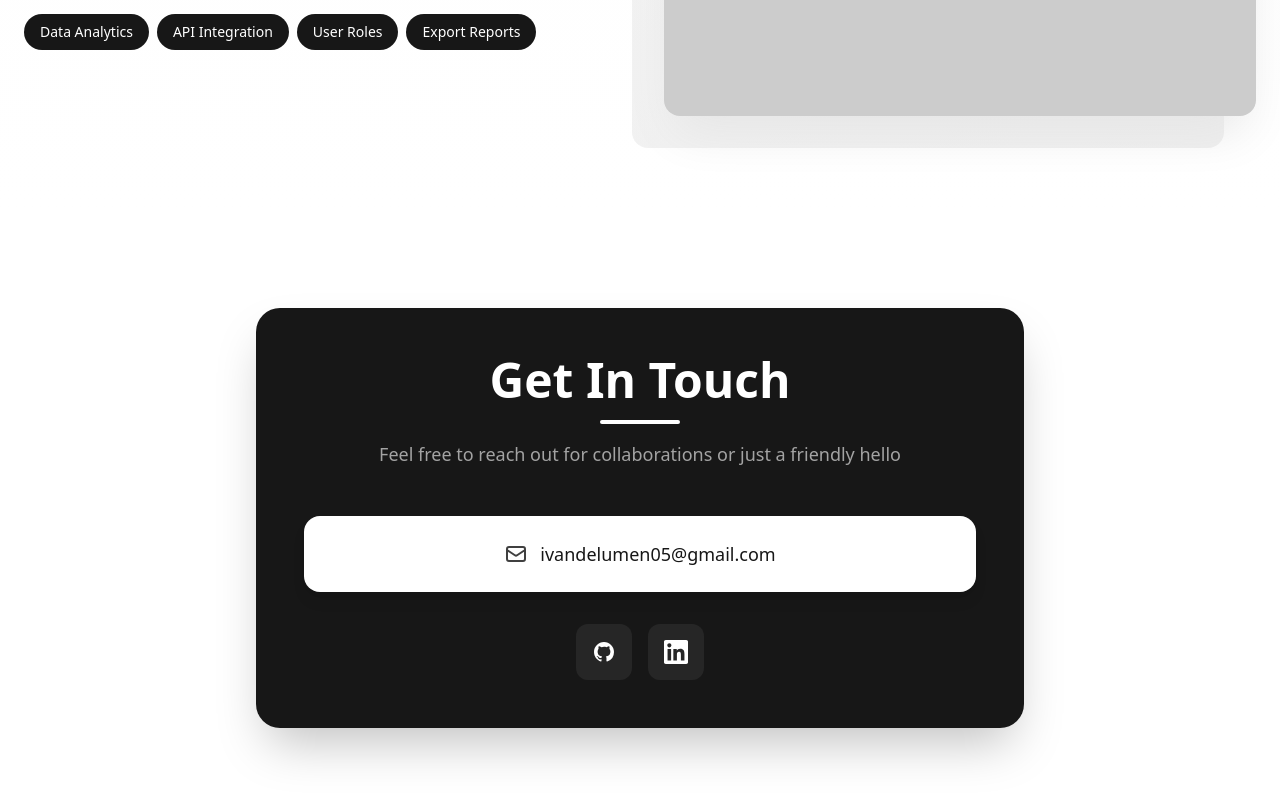
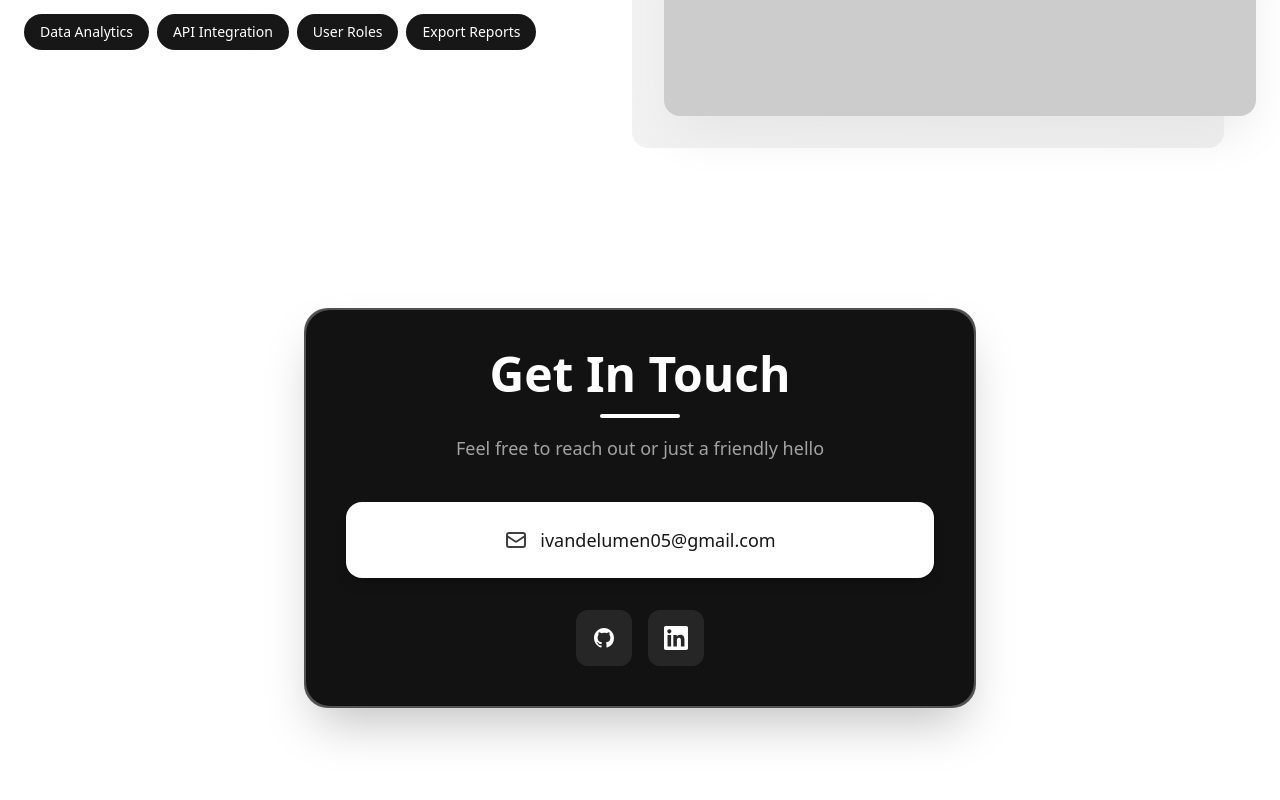
Before and after one commit to delumen-ivan/Portfolio, a React (Vite) app: page / in a window 1280 px wide. Shown: the part 3756-4556 px from the top of the page. Built offline with nearby package versions, Linux system fonts and the light colour scheme.

Commit message:
improve styling for better user experience

```diff
--- a/src/components/sections/Contact.tsx
+++ b/src/components/sections/Contact.tsx
@@ -24,14 +24,17 @@ const Contact = () => {
   return (
     <section id="contact" className="py-24 bg-white relative overflow-hidden">
       <div className="container mx-auto px-6 relative z-10">
-        <div className="max-w-3xl mx-auto bg-neutral-900 rounded-3xl p-12 shadow-2xl">
-          <div className="text-center mb-12">
+        {/* Gray border container (bottom layer) */}
+        <div className="max-w-2xl mx-auto bg-neutral-600 rounded-3xl p-[2px] shadow-2xl">
+          {/* Black content container (top layer) */}
+          <div className="rounded-3xl p-10" style={{ backgroundColor: '#121212' }}>
+            <div className="text-center mb-10">
               <h2 className="text-4xl md:text-5xl font-bold text-white mb-4 font-display">
                 Get In Touch
               </h2>
               <div className="w-20 h-1 bg-white mx-auto rounded-full mb-4"></div>
               <p className="text-neutral-400 text-lg">
-              Feel free to reach out for collaborations or just a friendly hello
+                Feel free to reach out or just a friendly hello
               </p>
             </div>
 
@@ -67,6 +70,7 @@ const Contact = () => {
             </div>
           </div>
         </div>
+      </div>
     </section>
   )
 }
```
Lines whose indentation alone changed are shown as unchanged.
